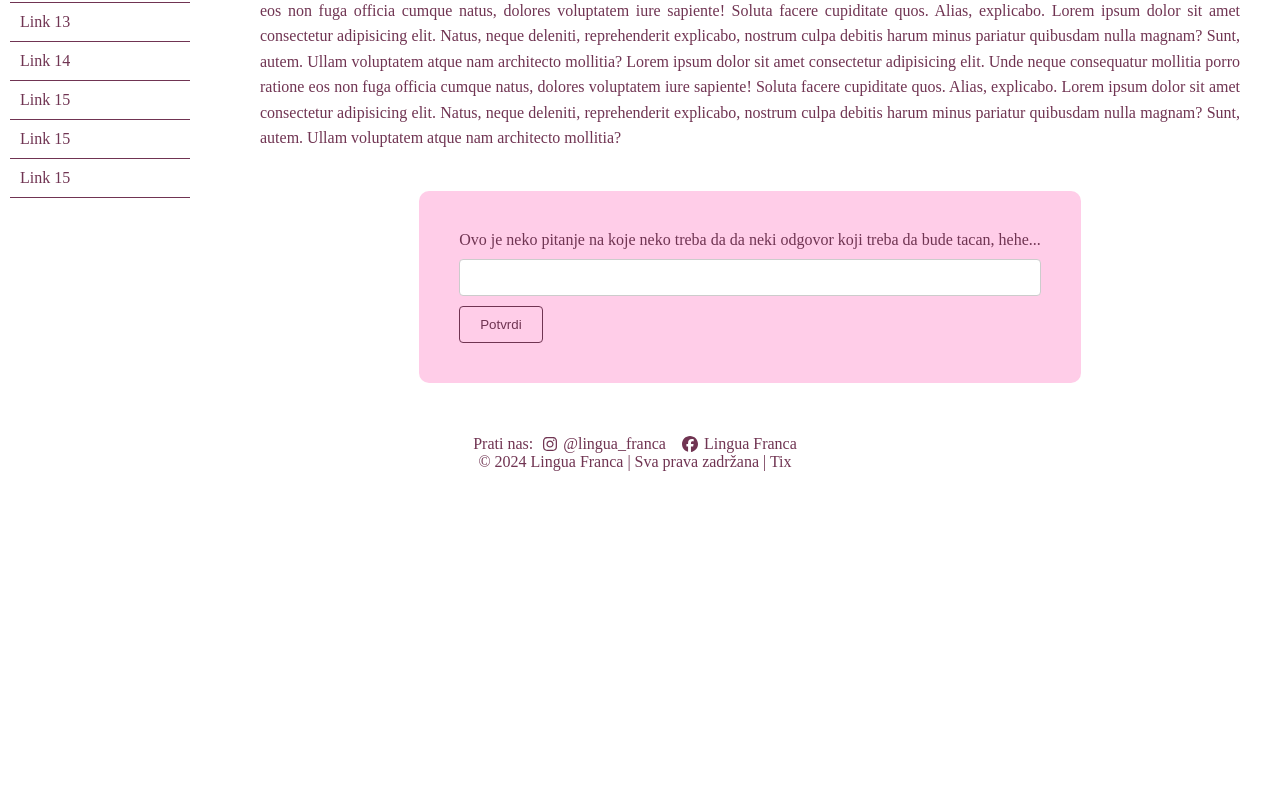
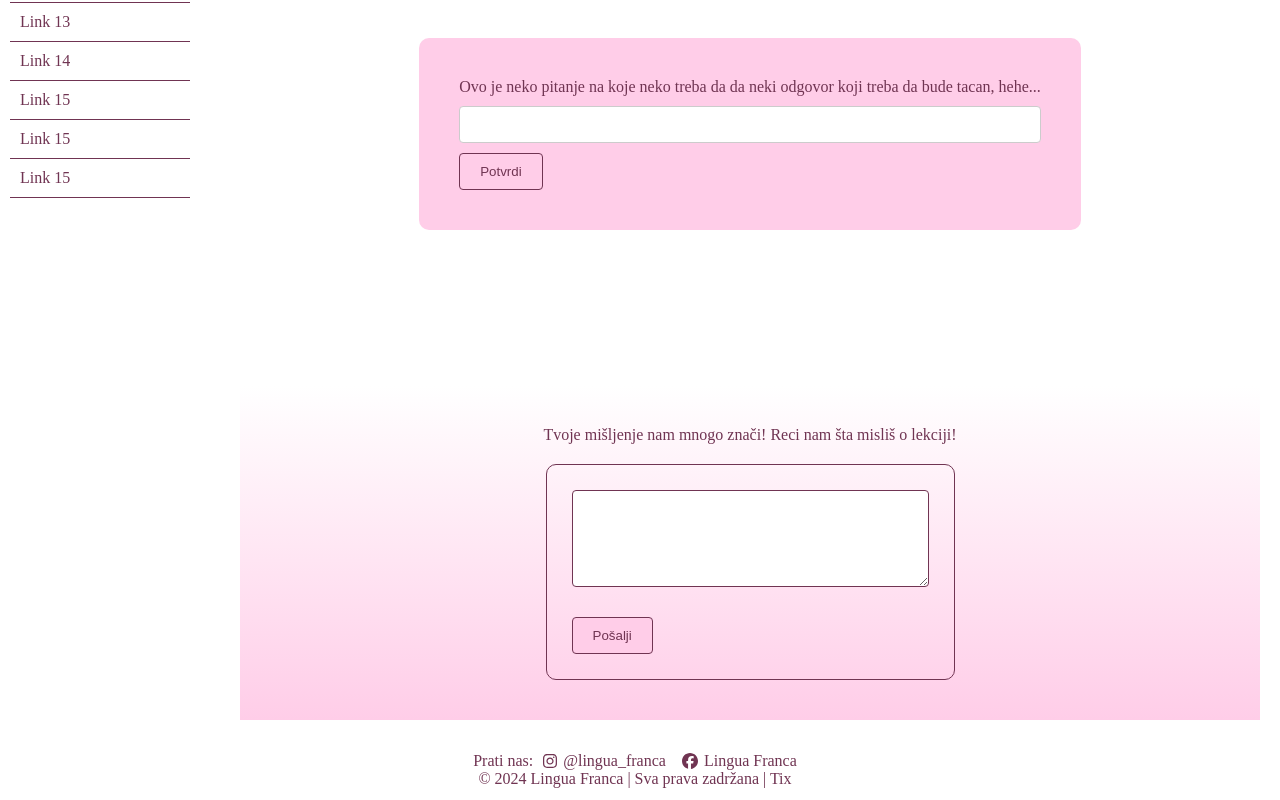
Before and after one commit to Tiikss/it, a React (Create React App) app in the folder Projekat/frontend/: page /course/1/lesson/1 in a window 1280 px wide. Shown: the part 596-1396 px from the top of the page. Before the commit the page ends 1079 px from the top, so only its background shows below. Built offline with nearby package versions, Linux system fonts and the light colour scheme; a web font is replaced by a local one.

Commit message:
Dodavanje polja za komentar

```diff
--- a/Projekat/frontend/src/pages/Lesson.jsx
+++ b/Projekat/frontend/src/pages/Lesson.jsx
@@ -105,34 +105,21 @@ const Lesson = () => {
                             reprehenderit explicabo, nostrum culpa debitis harum minus pariatur quibusdam nulla magnam?
                             Sunt,
                             autem.
-                            Ullam voluptatem atque nam architecto mollitia?
-                            Lorem ipsum dolor sit amet consectetur adipisicing elit. Unde neque consequatur
-                            mollitia porro
-                            ratione
-                            eos non fuga officia cumque natus, dolores voluptatem iure sapiente! Soluta facere cupiditate
-                            quos.
-                            Alias, explicabo. Lorem ipsum dolor sit amet consectetur adipisicing elit. Natus, neque
-                            deleniti,
-                            reprehenderit explicabo, nostrum culpa debitis harum minus pariatur quibusdam nulla magnam?
-                            Sunt,
-                            autem.
-                            Ullam voluptatem atque nam architecto mollitia?
-                            Lorem ipsum dolor sit amet consectetur adipisicing elit. Unde neque consequatur
-                            mollitia porro
-                            ratione
-                            eos non fuga officia cumque natus, dolores voluptatem iure sapiente! Soluta facere cupiditate
-                            quos.
-                            Alias, explicabo. Lorem ipsum dolor sit amet consectetur adipisicing elit. Natus, neque
-                            deleniti,
-                            reprehenderit explicabo, nostrum culpa debitis harum minus pariatur quibusdam nulla magnam?
-                            Sunt,
-                            autem.
                             Ullam voluptatem atque nam architecto mollitia?</p>
                         <form className="test">
                             <label htmlFor="answer1">Ovo je neko pitanje na koje neko treba da da neki odgovor koji treba da
                                 bude tacan, hehe...</label>
                             <input type="text" name="answer" id="answer1" required/>
                             <input type="submit" value="Potvrdi" id="subm"/>
+                        </form>
+
+                    </div>
+
+                    <div id="comment-div">
+                        <p id="less-p">Tvoje mišljenje nam mnogo znači! Reci nam šta misliš o lekciji!</p>
+                        <form className="lesson-comment-form">
+                            <textarea name="comment" id="lesson-comment" cols="40" rows="5" required></textarea>
+                            <input type="submit" value="Pošalji" id="lesson-subm"/>
                         </form>
                     </div>
                 </div>
--- a/Projekat/frontend/src/styles/lesson.css
+++ b/Projekat/frontend/src/styles/lesson.css
@@ -92,7 +92,7 @@
     flex: 1;
     padding: 20px;
     border-radius: 8px;
-    margin-left: 220px; /* Adjust based on the width of the sidebar */
+    margin-left: 220px;
     display: flex;
     flex-direction: column;
     align-items: center;
@@ -107,6 +107,7 @@
     padding: 20px;
     gap: 20px;
     min-height: 100vh;
+    margin-bottom: 60px;
 }
 
 .lesson-h1 {
@@ -189,3 +190,60 @@
     gap: 6px;
     color: #703452;
 }
+
+#comment-div {
+    display: flex;
+    flex-direction: column;
+    justify-content: center;
+    align-items: center;
+    gap: 20px;
+    margin-top: 20px;
+    width: 100%;
+    background-image: linear-gradient(180deg, white, #ffcde8);
+    padding: 40px;
+}
+
+.lesson-comment-form {
+    color: #ffcde8;
+    border-radius: 10px;
+    border: 1px solid #703452;
+    padding: 25px;
+    display: flex;
+    flex-direction: column;
+    gap: 20px;
+    justify-content: start;
+}
+
+.lesson-comment-form label {
+    display: block;
+    margin-bottom: 10px;
+}
+
+.lesson-comment-form textarea {
+    width: 100%;
+    padding: 10px;
+    margin-bottom: 10px;
+    border: 1px solid #703452;
+    border-radius: 4px;
+}
+
+#lesson-subm {
+    background-color: #ffcde8;
+    border: 1px solid #703452;
+    color: #703452;
+    padding: 10px 20px;
+    border-radius: 4px;
+    cursor: pointer;
+    width: max-content;
+}
+
+#lesson-subm:hover {
+    background-color: #703452;
+    color: #fff;
+}
+
+#less-p {
+    color: #703452;
+    font-size: 16px;
+    text-align: center;
+}
```
